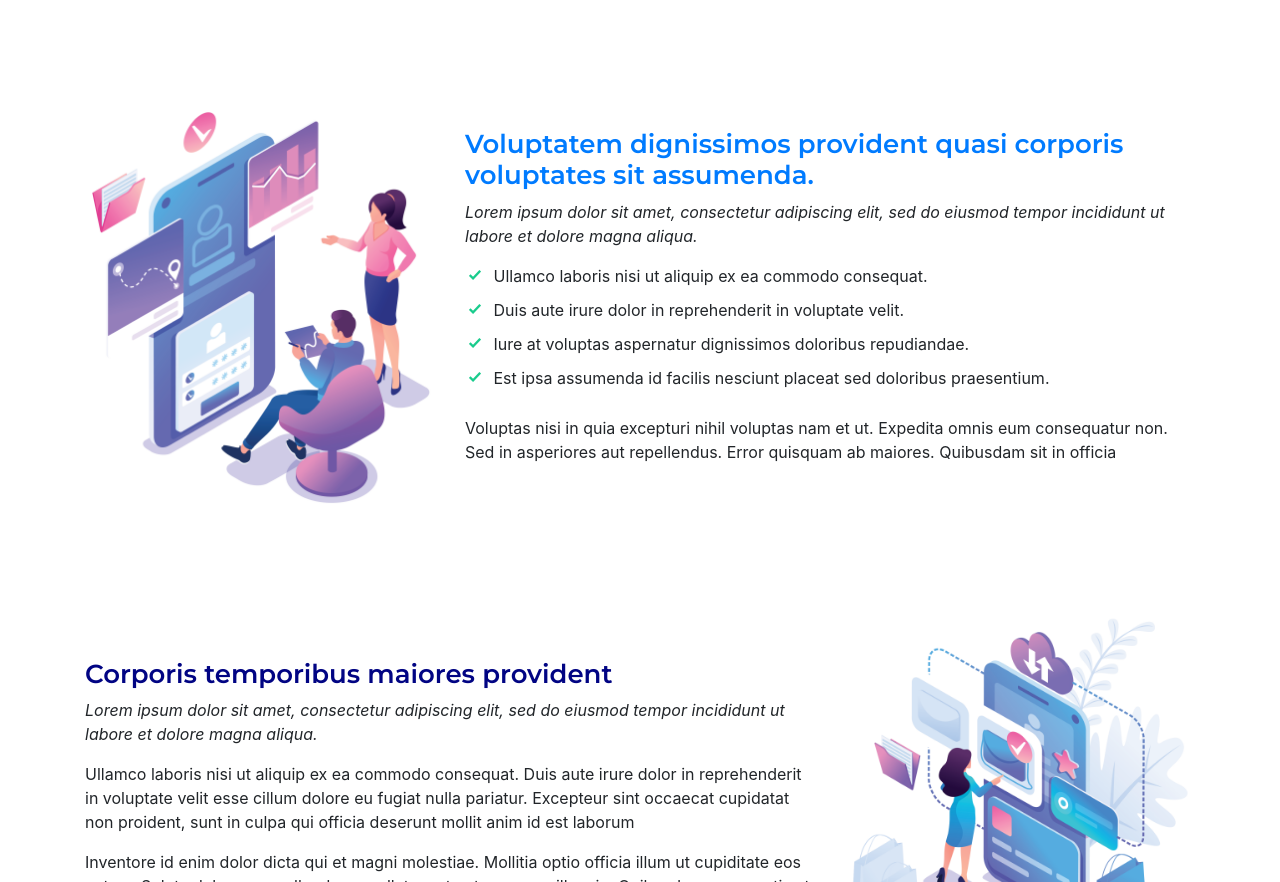
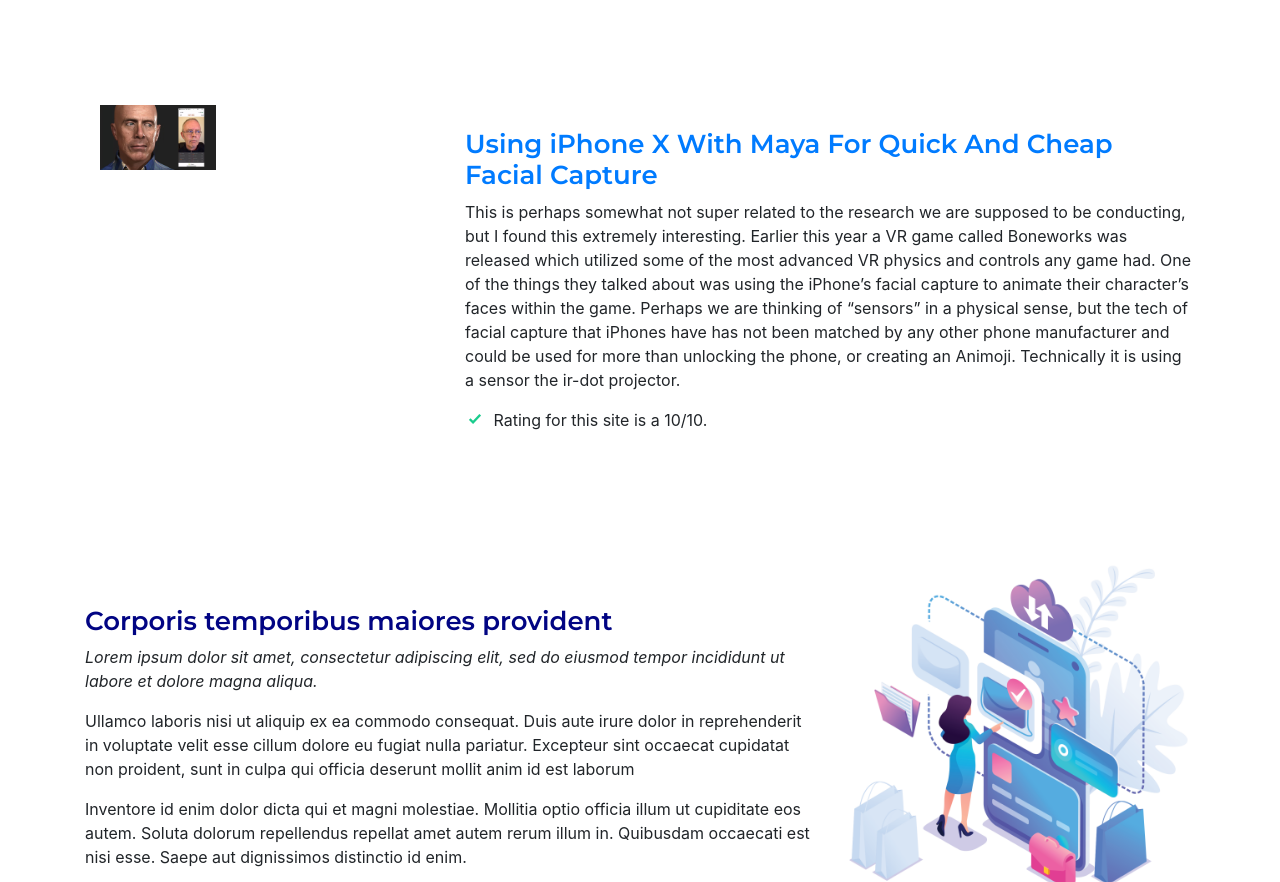
Before and after one commit to Mike-Diaz/WebRoot, a website with bundled scripts: page resources.html in a window 1280 px wide. Shown: the part 1468-2350 px from the top of the page. Built offline with nearby package versions, Linux system fonts and the light colour scheme.

Commit message:
chore: update index.html and resources.html with links and narrative

```diff
--- a/resources.html
+++ b/resources.html
@@ -14,7 +14,9 @@
   <link href="assets/img/apple-touch-icon.png" rel="apple-touch-icon">
 
   <!-- Google Fonts -->
-  <link href="https://fonts.googleapis.com/css?family=Open+Sans:300,300i,400,400i,600,600i,700,700i|Montserrat:300,300i,400,400i,500,500i,600,600i,700,700i|Poppins:300,300i,400,400i,500,500i,600,600i,700,700i" rel="stylesheet">
+  <link
+    href="https://fonts.googleapis.com/css?family=Open+Sans:300,300i,400,400i,600,600i,700,700i|Montserrat:300,300i,400,400i,500,500i,600,600i,700,700i|Poppins:300,300i,400,400i,500,500i,600,600i,700,700i"
+    rel="stylesheet">
 
   <!-- Vendor CSS Files -->
   <link href="assets/vendor/bootstrap/css/bootstrap.min.css" rel="stylesheet">
@@ -80,7 +82,8 @@
       </div>
     </div>
 
-    <svg class="hero-waves" xmlns="http://www.w3.org/2000/svg" xmlns:xlink="http://www.w3.org/1999/xlink" viewBox="0 24 150 28 " preserveAspectRatio="none">
+    <svg class="hero-waves" xmlns="http://www.w3.org/2000/svg" xmlns:xlink="http://www.w3.org/1999/xlink"
+      viewBox="0 24 150 28 " preserveAspectRatio="none">
       <defs>
         <path id="wave-path" d="M-160 44c30 0 58-18 88-18s 58 18 88 18 58-18 88-18 58 18 88 18 v44h-352z">
       </defs>
@@ -104,30 +107,40 @@
       <div class="container-fluid">
 
         <div class="row">
-          <div class="col-xl-5 col-lg-6 video-box d-flex justify-content-center align-items-stretch" data-aos="fade-right">
-            <a href="https://www.youtube.com/watch?v=hMeWjPusrmo" class="venobox play-btn mb-4" data-vbtype="video" data-autoplay="true"></a>
+          <div class="col-xl-5 col-lg-6 video-box d-flex justify-content-center align-items-stretch"
+            data-aos="fade-right">
+            <a href="https://www.youtube.com/watch?v=hMeWjPusrmo" class="venobox play-btn mb-4" data-vbtype="video"
+              data-autoplay="true"></a>
           </div>
 
-          <div class="col-xl-7 col-lg-6 icon-boxes d-flex flex-column align-items-stretch justify-content-center py-5 px-lg-5" data-aos="fade-left">
-            <h3><a href="https://developer.apple.com/videos/play/tutorials/face-id-and-your-apps/">Face ID and your Apps</a></h3 c>
-            <p>Esse voluptas cumque vel exercitationem. Reiciendis est hic accusamus. Non ipsam et sed minima temporibus laudantium. Soluta voluptate sed facere corporis dolores excepturi. Libero laboriosam sint et id nulla tenetur. Suscipit aut voluptate.</p>
+          <div
+            class="col-xl-7 col-lg-6 icon-boxes d-flex flex-column align-items-stretch justify-content-center py-5 px-lg-5"
+            data-aos="fade-left">
+            <h3><a href="https://developer.apple.com/videos/play/tutorials/face-id-and-your-apps/">Face ID and your
+                Apps</a></h3 c>
+            <p>Esse voluptas cumque vel exercitationem. Reiciendis est hic accusamus. Non ipsam et sed minima temporibus
+              laudantium. Soluta voluptate sed facere corporis dolores excepturi. Libero laboriosam sint et id nulla
+              tenetur. Suscipit aut voluptate.</p>
 
             <div class="icon-box" data-aos="zoom-in" data-aos-delay="100">
               <div class="icon"><i class="bx bx-fingerprint"></i></div>
               <h4 class="title"><a href="">Lorem Ipsum</a></h4>
-              <p class="description">Voluptatum deleniti atque corrupti quos dolores et quas molestias excepturi sint occaecati cupiditate non provident</p>
+              <p class="description">Voluptatum deleniti atque corrupti quos dolores et quas molestias excepturi sint
+                occaecati cupiditate non provident</p>
             </div>
 
             <div class="icon-box" data-aos="zoom-in" data-aos-delay="200">
               <div class="icon"><i class="bx bx-gift"></i></div>
               <h4 class="title"><a href="">Nemo Enim</a></h4>
-              <p class="description">At vero eos et accusamus et iusto odio dignissimos ducimus qui blanditiis praesentium voluptatum deleniti atque</p>
+              <p class="description">At vero eos et accusamus et iusto odio dignissimos ducimus qui blanditiis
+                praesentium voluptatum deleniti atque</p>
             </div>
 
             <div class="icon-box" data-aos="zoom-in" data-aos-delay="300">
               <div class="icon"><i class="bx bx-atom"></i></div>
               <h4 class="title"><a href="">Dine Pad</a></h4>
-              <p class="description">Explicabo est voluptatum asperiores consequatur magnam. Et veritatis odit. Sunt aut deserunt minus aut eligendi omnis</p>
+              <p class="description">Explicabo est voluptatum asperiores consequatur magnam. Et veritatis odit. Sunt aut
+                deserunt minus aut eligendi omnis</p>
             </div>
 
           </div>
@@ -142,23 +155,22 @@
 
         <div class="row content">
           <div class="col-md-4" data-aos="fade-right">
-            <img src="assets/img/details-1.png" class="img-fluid" alt="">
+            <img src="assets/img/iPhone-facial-mocap-Perform-to-create-Facial-Animations.jpg" class="col-xl-5 justify-content-center align-items-stretch" alt="">
           </div>
           <div class="col-md-8 pt-4" data-aos="fade-up">
-            <h3><a href="">Voluptatem dignissimos provident quasi corporis voluptates sit assumenda.</a></h3>
-            <p class="font-italic">
-              Lorem ipsum dolor sit amet, consectetur adipiscing elit, sed do eiusmod tempor incididunt ut labore et dolore
-              magna aliqua.
+            <h3><a href="https://uploadvr.com/using-iphone-x-maya-quick-cheap-facial-capture/">Using iPhone X With Maya For Quick And Cheap Facial Capture</a></h3>
+            <p>
+              This is perhaps somewhat not super related to the research we are supposed to be conducting, but I found
+              this extremely interesting. Earlier this year a VR game called Boneworks was released which utilized some
+              of the most advanced VR physics and controls any game had. One of the things they talked about was using
+              the iPhone’s facial capture to animate their character’s faces within the game. Perhaps we are thinking of
+              “sensors” in a physical sense, but the tech of facial capture that iPhones have has not been matched by
+              any other phone manufacturer and could be used for more than unlocking the phone, or creating an Animoji.
+              Technically it is using a sensor the ir-dot projector.
             </p>
             <ul>
-              <li><i class="icofont-check"></i> Ullamco laboris nisi ut aliquip ex ea commodo consequat.</li>
-              <li><i class="icofont-check"></i> Duis aute irure dolor in reprehenderit in voluptate velit.</li>
-              <li><i class="icofont-check"></i> Iure at voluptas aspernatur dignissimos doloribus repudiandae.</li>
-              <li><i class="icofont-check"></i> Est ipsa assumenda id facilis nesciunt placeat sed doloribus praesentium.</li>
+              <li><i class="icofont-check"></i> Rating for this site is a 10/10.</li>
             </ul>
-            <p>
-              Voluptas nisi in quia excepturi nihil voluptas nam et ut. Expedita omnis eum consequatur non. Sed in asperiores aut repellendus. Error quisquam ab maiores. Quibusdam sit in officia
-            </p>
           </div>
         </div>
 
@@ -169,16 +181,20 @@
           <div class="col-md-8 pt-5 order-2 order-md-1" data-aos="fade-up">
             <h3>Corporis temporibus maiores provident</h3>
             <p class="font-italic">
-              Lorem ipsum dolor sit amet, consectetur adipiscing elit, sed do eiusmod tempor incididunt ut labore et dolore
+              Lorem ipsum dolor sit amet, consectetur adipiscing elit, sed do eiusmod tempor incididunt ut labore et
+              dolore
               magna aliqua.
             </p>
             <p>
-              Ullamco laboris nisi ut aliquip ex ea commodo consequat. Duis aute irure dolor in reprehenderit in voluptate
+              Ullamco laboris nisi ut aliquip ex ea commodo consequat. Duis aute irure dolor in reprehenderit in
+              voluptate
               velit esse cillum dolore eu fugiat nulla pariatur. Excepteur sint occaecat cupidatat non proident, sunt in
               culpa qui officia deserunt mollit anim id est laborum
             </p>
             <p>
-              Inventore id enim dolor dicta qui et magni molestiae. Mollitia optio officia illum ut cupiditate eos autem. Soluta dolorum repellendus repellat amet autem rerum illum in. Quibusdam occaecati est nisi esse. Saepe aut dignissimos distinctio id enim.
+              Inventore id enim dolor dicta qui et magni molestiae. Mollitia optio officia illum ut cupiditate eos
+              autem. Soluta dolorum repellendus repellat amet autem rerum illum in. Quibusdam occaecati est nisi esse.
+              Saepe aut dignissimos distinctio id enim.
             </p>
           </div>
         </div>
@@ -189,17 +205,20 @@
           </div>
           <div class="col-md-8 pt-5" data-aos="fade-up">
             <h3>Sunt consequatur ad ut est nulla consectetur reiciendis animi voluptas</h3>
-            <p>Cupiditate placeat cupiditate placeat est ipsam culpa. Delectus quia minima quod. Sunt saepe odit aut quia voluptatem hic voluptas dolor doloremque.</p>
+            <p>Cupiditate placeat cupiditate placeat est ipsam culpa. Delectus quia minima quod. Sunt saepe odit aut
+              quia voluptatem hic voluptas dolor doloremque.</p>
             <ul>
               <li><i class="icofont-check"></i> Ullamco laboris nisi ut aliquip ex ea commodo consequat.</li>
               <li><i class="icofont-check"></i> Duis aute irure dolor in reprehenderit in voluptate velit.</li>
               <li><i class="icofont-check"></i> Facilis ut et voluptatem aperiam. Autem soluta ad fugiat.</li>
             </ul>
             <p>
-              Qui consequatur temporibus. Enim et corporis sit sunt harum praesentium suscipit ut voluptatem. Et nihil magni debitis consequatur est.
+              Qui consequatur temporibus. Enim et corporis sit sunt harum praesentium suscipit ut voluptatem. Et nihil
+              magni debitis consequatur est.
             </p>
             <p>
-              Suscipit enim et. Ut optio esse quidem quam reiciendis esse odit excepturi. Vel dolores rerum soluta explicabo vel fugiat eum non.
+              Suscipit enim et. Ut optio esse quidem quam reiciendis esse odit excepturi. Vel dolores rerum soluta
+              explicabo vel fugiat eum non.
             </p>
           </div>
         </div>
@@ -211,17 +230,20 @@
           <div class="col-md-8 pt-5 order-2 order-md-1" data-aos="fade-up">
             <h3>Quas et necessitatibus eaque impedit ipsum animi consequatur incidunt in</h3>
             <p class="font-italic">
-              Lorem ipsum dolor sit amet, consectetur adipiscing elit, sed do eiusmod tempor incididunt ut labore et dolore
+              Lorem ipsum dolor sit amet, consectetur adipiscing elit, sed do eiusmod tempor incididunt ut labore et
+              dolore
               magna aliqua.
             </p>
             <p>
-              Ullamco laboris nisi ut aliquip ex ea commodo consequat. Duis aute irure dolor in reprehenderit in voluptate
+              Ullamco laboris nisi ut aliquip ex ea commodo consequat. Duis aute irure dolor in reprehenderit in
+              voluptate
               velit esse cillum dolore eu fugiat nulla pariatur. Excepteur sint occaecat cupidatat non proident, sunt in
               culpa qui officia deserunt mollit anim id est laborum
             </p>
             <ul>
               <li><i class="icofont-check"></i> Et praesentium laboriosam architecto nam .</li>
-              <li><i class="icofont-check"></i> Eius et voluptate. Enim earum tempore aliquid. Nobis et sunt consequatur. Aut repellat in numquam velit quo dignissimos et.</li>
+              <li><i class="icofont-check"></i> Eius et voluptate. Enim earum tempore aliquid. Nobis et sunt
+                consequatur. Aut repellat in numquam velit quo dignissimos et.</li>
               <li><i class="icofont-check"></i> Facilis ut et voluptatem aperiam. Autem soluta ad fugiat.</li>
             </ul>
           </div>
```
Also changed, not shown: index.html (+15 -4 lines), assets/img/iPhone-facial-mocap-Perform-to-create-Facial-Animations.jpg (added). Lines whose indentation alone changed are shown as unchanged.
